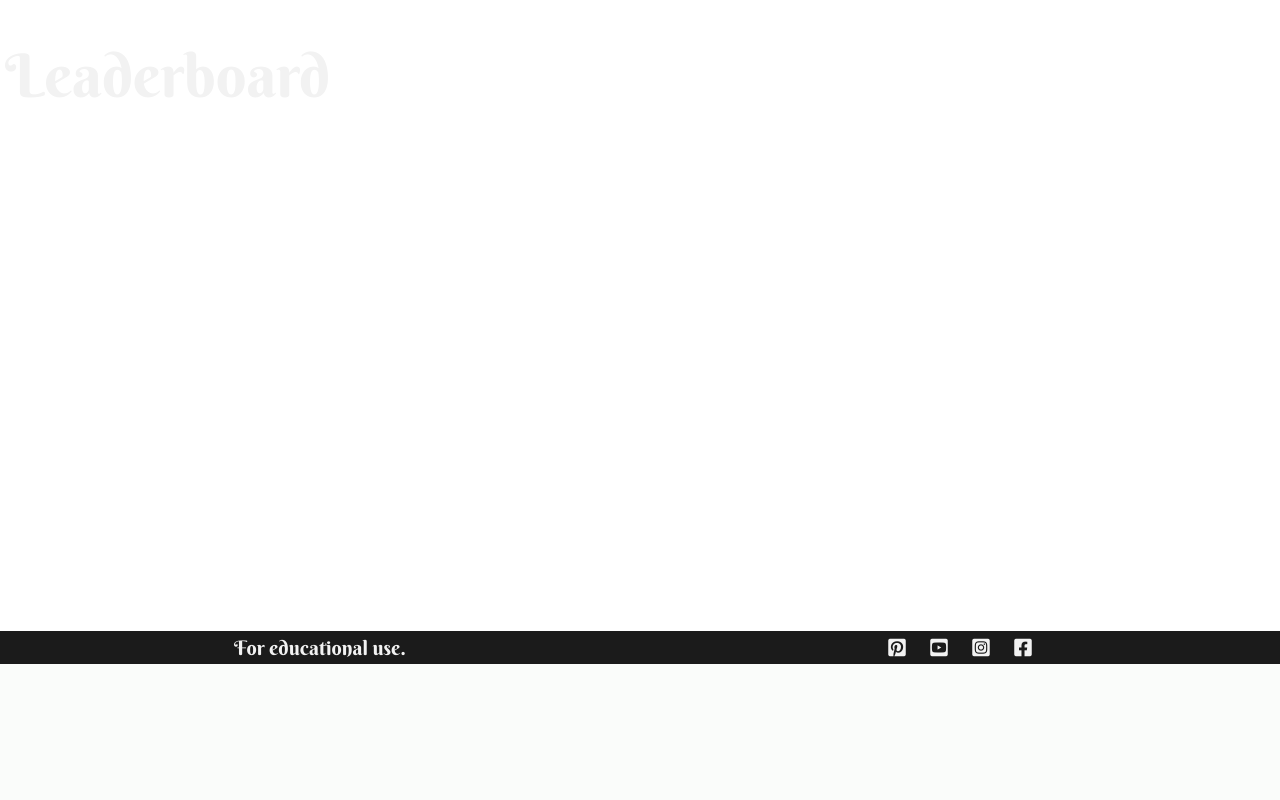
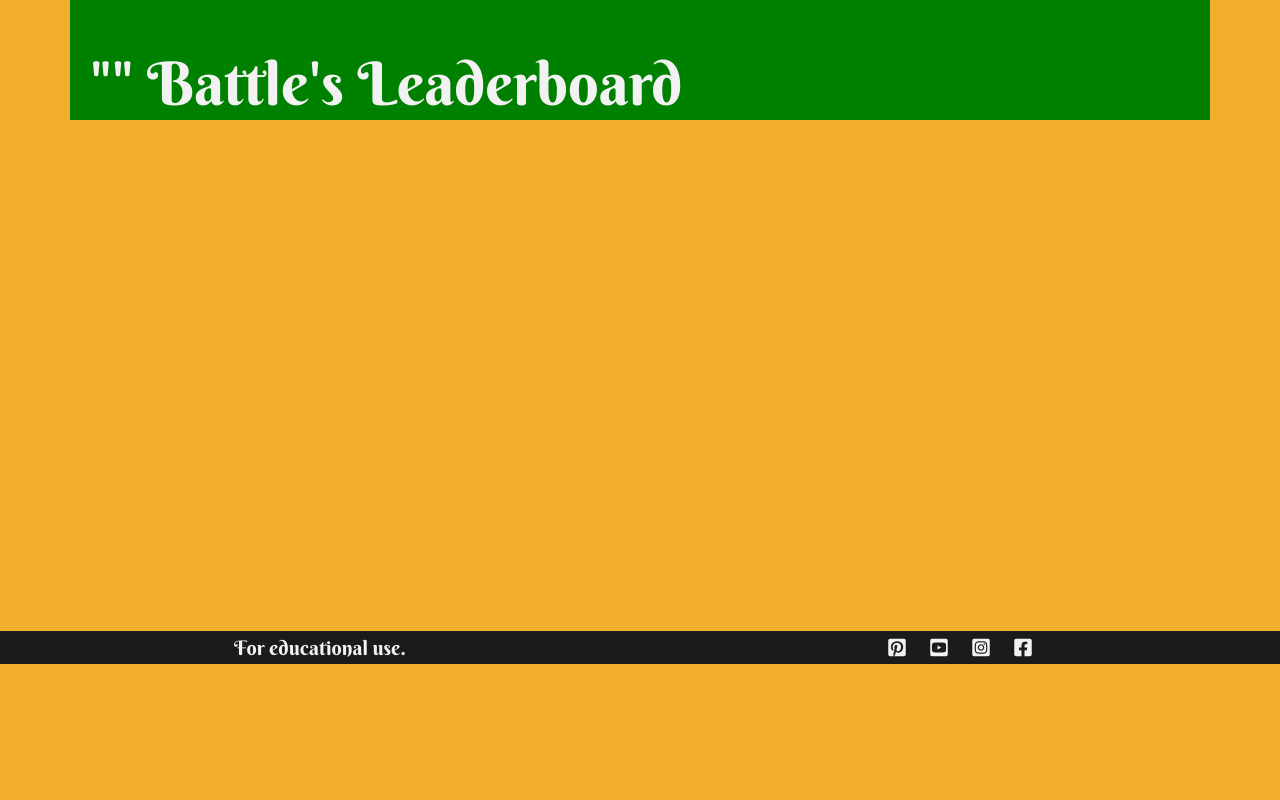
Before and after one commit to kairosity/hackpack-patricks-quiz, a Flask app: page /leaderboard/1 in a window 1280 px wide. Shown: the part 136-936 px from the top of the page. Before the commit the page ends 800 px from the top, so only its background shows below. Run offline with Flask 2, Linux system fonts and the light colour scheme; data that the repository does not hold is empty; some libraries are stand-ins or nearby versions.

Commit message:
added some truly woeful styles to leaderboard and made battleground form work to add score to user

```diff
--- a/app.py
+++ b/app.py
@@ -189,7 +189,6 @@ def join_battle():
 
                 battle = mongo.db.battles.find_one({"battle_pin": inserted_pin})
 
-                print("got here")
                 if battle is not None:
 
                     user_name = session["user"]
@@ -221,14 +220,14 @@ def join_battle():
         return redirect(url_for('login'))
 
 
-
 @app.route("/battleground/<battle_pin>/<username>", methods=["GET", "POST"])
 def battleground(battle_pin, username):
 
     if request.method == "POST":
-        # player_score = request.form.get("score")
-        print("posted")
-        player_score = "23"
+        player_score = request.form.get("score")
+
+        print(player_score)
+        # player_score = "23"
 
         # Add this player's score into the array of battle_scores
 
@@ -240,7 +239,6 @@ def battleground(battle_pin, username):
         battle = mongo.db.battles.find_one({"battle_pin": int(battle_pin)})
         battle_scores = battle["battle_scores"]
 
-        print(battle_scores)
 
         # Send the updated battle_pin to the leaderboard for display
         # the battle pin will contain the updated scores via the battle obj.
@@ -264,7 +262,6 @@ def leaderboard(battle_pin):
     # find the updated battle scores array and sanitize it for displaying.
 
     battle = mongo.db.battles.find_one({"battle_pin": int(battle_pin)})
-    print(battle)
 
     return render_template('leaderboard.html', battle=battle)
 
--- a/static/css/style.css
+++ b/static/css/style.css
@@ -322,3 +322,18 @@ footer {
         font-size: 18px;
     }
 }
+
+
+/* Leaderboard */
+
+.leaderboard-container{
+    background-color: #f2ae2e;
+    height: 100vh;
+}
+.leaderboard-scores{
+    background-color: green;
+}
+.leaderboard-heading{
+    margin-top: 0;
+    padding-top: 3rem;
+}
--- a/templates/leaderboard.html
+++ b/templates/leaderboard.html
@@ -1,12 +1,17 @@
 {% extends "base.html" %}
 
 {% block content %}
+<div class="container-fluid leaderboard-container">
 
-<h1>{{battle.battle_name|capitalize}} Leaderboard</h1>
-{% for score in battle.battle_scores %}
-    <h3>Player Name:{{score[0]}}</h3>
-    <h3>Score: {{score[1]}}</h3>
-{% endfor %}
+    <div class="leaderboard-scores container">
 
+        <h1 class="leaderboard-heading">"{{battle.battle_name|capitalize}}" Battle's Leaderboard</h1>
+        {% for score in battle.battle_scores %}
+            <h3>Player Name:{{score[0]}}</h3>
+            <h3>Score: {{score[1]}}</h3>
+        {% endfor %}
+
+    </div>
+</div>
 
 {% endblock %}
```
